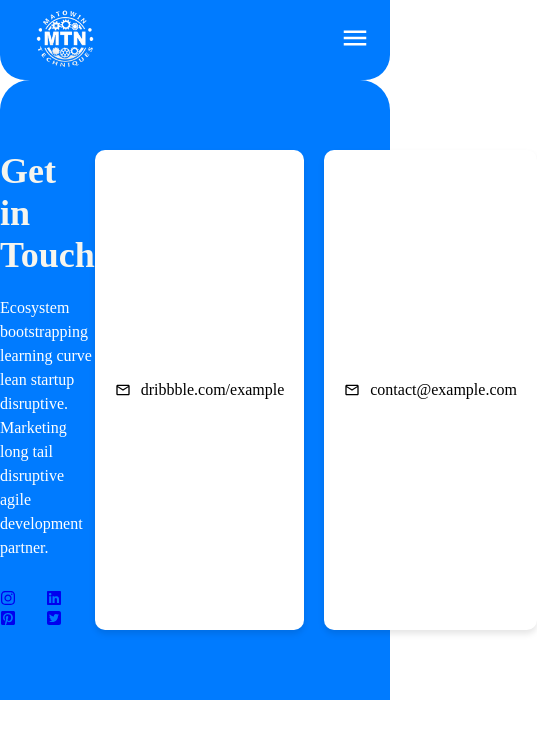
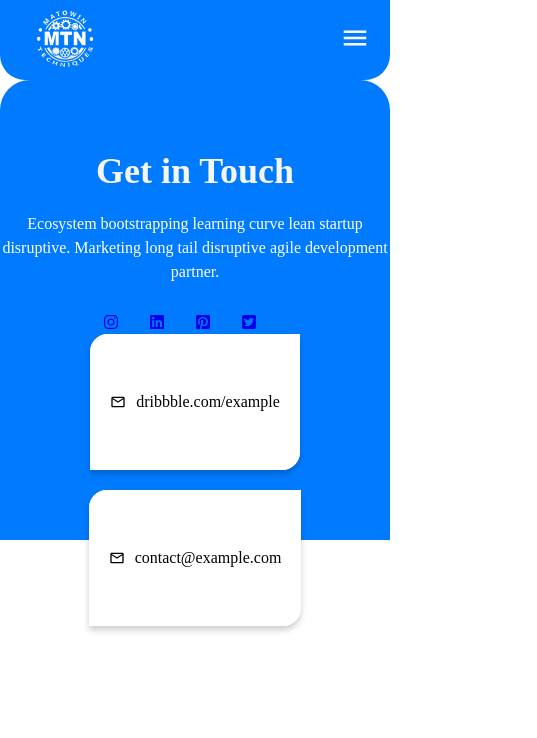
Before and after one commit to Imshafishaik/mato-win, a React (Create React App) app: page / in a window 390 px wide. Shown: the top 738 px of the page, 537 px wide, since content can reach past the window. Built offline with nearby package versions, Linux system fonts and the light colour scheme.

Commit message:
matowin footer ui done

```diff
--- a/src/assets/css/Footer.css
+++ b/src/assets/css/Footer.css
@@ -8,8 +8,7 @@
 
 .footer-container {
     display: flex;
-    justify-content: space-between;
-    max-width: 1300px;
+    justify-content: space-around;
     width: 100%;
 }
 
@@ -45,8 +44,17 @@
     gap: 10px;
     background-color: #fff;
     padding: 20px;
-    border-radius: 10px;
+    border-radius: 18px 0 18px 0;
     box-shadow: 0px 4px 6px rgba(0, 0, 0, 0.1);
+    height: 100%;
+}
+
+.parent-footer-card{
+    background-color: #fff;
+    padding: 20px -20px -20px 20px;
+    border-radius: 18px 0 18px 0;
+    box-shadow: 0px 4px 6px rgba(0, 0, 0, 0.1);
+    height: 100%;
 }
 
 .footer-card img {
@@ -59,3 +67,20 @@
     color: black;
     font-size: 16px;
 }
+
+@media screen and (max-width: 768px) {
+    .footer-container{
+        flex-direction: column;
+        /* justify-content: center;  */
+        text-align: center;
+    }
+
+    .footer-right{
+        flex-wrap: wrap;
+        justify-content: center;
+    }
+
+    .footer-left{
+        max-width: none;
+    }
+}
--- a/src/components/Footer.js
+++ b/src/components/Footer.js
@@ -32,11 +32,15 @@ const Footer = () => {
           </div>
         </div>
         <div className="footer-right">
-          <div className="footer-card">
-            <MdOutlineMailOutline/> <span>dribbble.com/example</span>
+          <div className='parent-footer-card'>
+            <div className="footer-card">
+              <MdOutlineMailOutline/> <span>dribbble.com/example</span>
+            </div>
           </div>
-          <div className="footer-card">
-          <MdOutlineMailOutline/> <span>contact@example.com</span>
+          <div className='parent-footer-card'>
+            <div className="footer-card">
+              <MdOutlineMailOutline/> <span>contact@example.com</span>
+            </div>
           </div>
         </div>
       </div>
```
